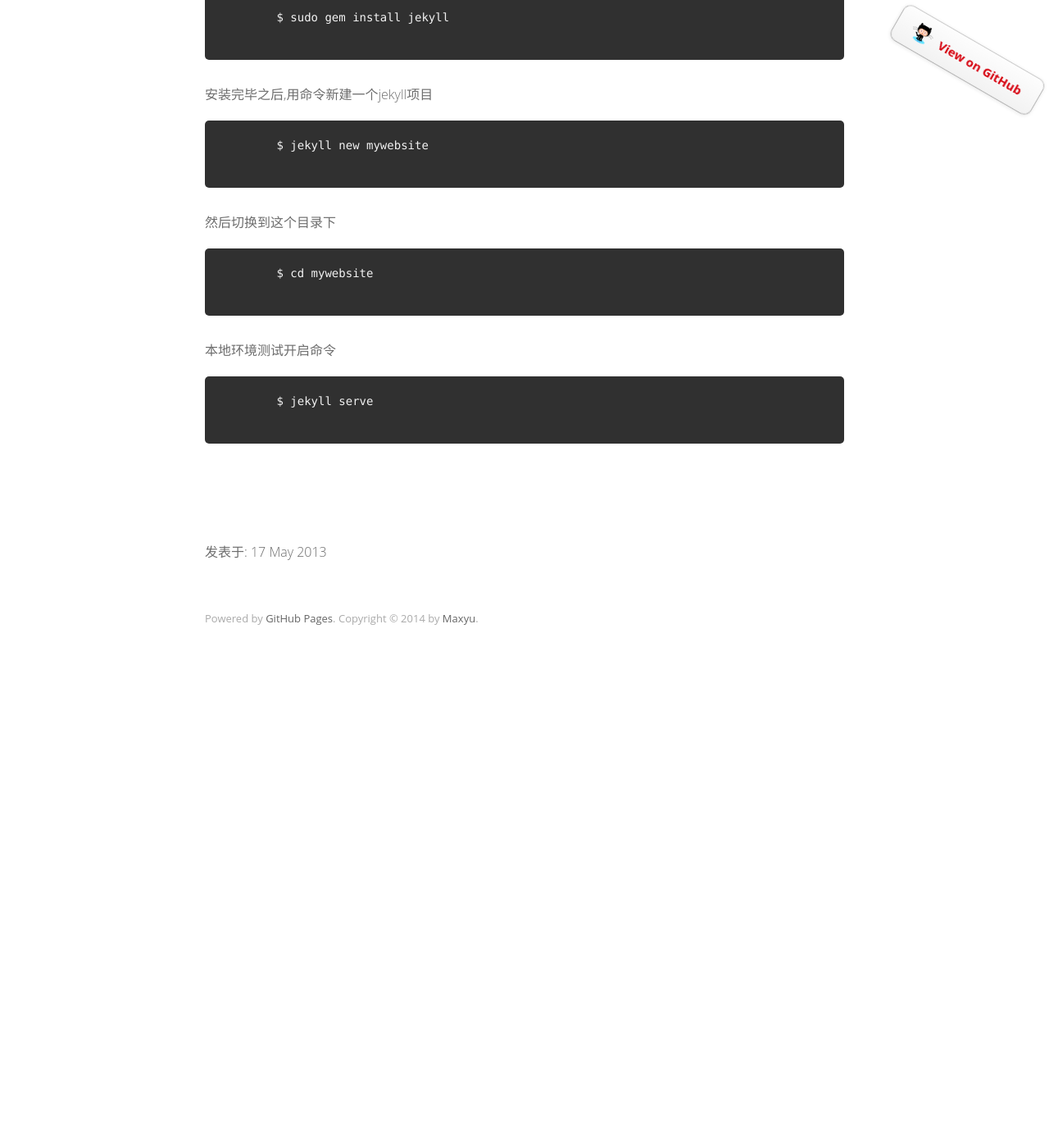
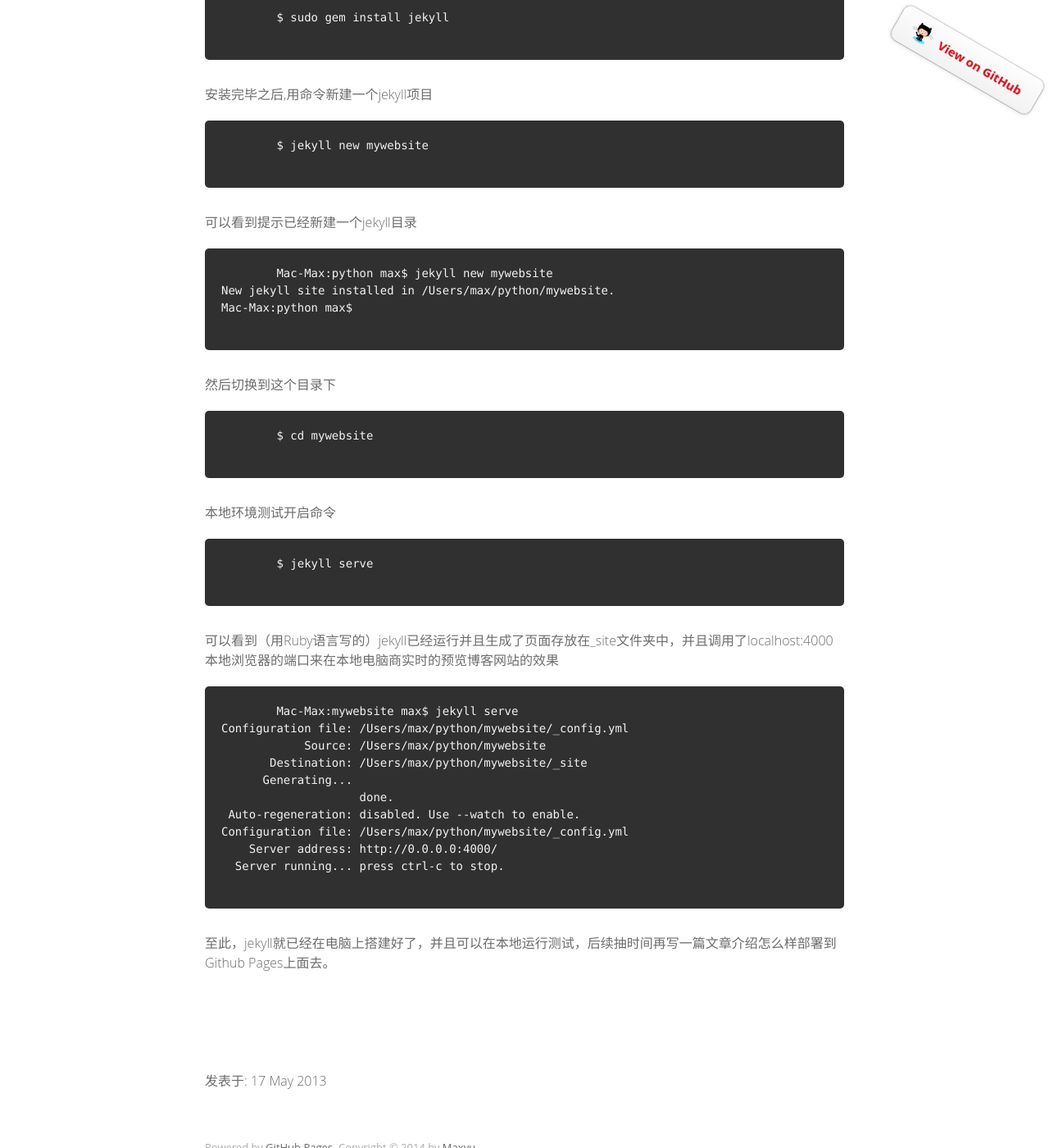
Before and after one commit to yubiaobin/yubiaobin.github.io, a Jekyll site: the page built from _posts/2013-05-17-jekyll-command-line.html, in a window 1280 px wide and 1400 px high, scrolled down 585 px. Shown: the whole window at 82% size. Built offline with Jekyll 4.4.1, drawn with Linux system fonts in a browser that asks for light colours; comment, search, counter and statistics services are not loaded; before the commit the page ends 1403 px from its top, so only the background shows below that.

Commit message:
modified the jekyll blog

```diff
--- a/_posts/2013-05-17-jekyll-command-line.html
+++ b/_posts/2013-05-17-jekyll-command-line.html
@@ -10,41 +10,73 @@ title : jekyll工具使用
 
 
 <p>Mac电脑上首先要安装jekyll,命令如下：</p>
-
 <p>
 	{% highlight html %}
 	$ gem install jekyll
 	{% endhighlight %}
 </p>
 
+
 <p>如果提示没有执行权限的话，就在前面加上sodu</p>
-
 <p>
 	{% highlight html %}
 	$ sudo gem install jekyll
 	{% endhighlight %}
 </p>
 
+
 <p>安装完毕之后,用命令新建一个jekyll项目</p>
-
 <p>
 	{% highlight html %}
 	$ jekyll new mywebsite
 	{% endhighlight %}
 </p>
 
+
+<p>可以看到提示已经新建一个jekyll目录</p>
+<p>
+	{% highlight html %}
+	Mac-Max:python max$ jekyll new mywebsite
+New jekyll site installed in /Users/max/python/mywebsite.
+Mac-Max:python max$
+	{% endhighlight %}
+</p>
+
+
+
+
+
 <p>然后切换到这个目录下</p>
-
 <p>
 	{% highlight html %}
 	$ cd mywebsite
 	{% endhighlight %}
 </p>
 
+
 <p>本地环境测试开启命令</p>
-
 <p>
 	{% highlight html  %}
 	$ jekyll serve
 	{% endhighlight %}
 </p>
+
+
+<p>可以看到（用Ruby语言写的）jekyll已经运行并且生成了页面存放在_site文件夹中，并且调用了localhost:4000本地浏览器的端口来在本地电脑商实时的预览博客网站的效果</p>
+<p>
+	{% highlight html  %}
+	Mac-Max:mywebsite max$ jekyll serve
+Configuration file: /Users/max/python/mywebsite/_config.yml
+            Source: /Users/max/python/mywebsite
+       Destination: /Users/max/python/mywebsite/_site
+      Generating...
+                    done.
+ Auto-regeneration: disabled. Use --watch to enable.
+Configuration file: /Users/max/python/mywebsite/_config.yml
+    Server address: http://0.0.0.0:4000/
+  Server running... press ctrl-c to stop.
+	{% endhighlight %}
+</p>
+
+
+<p>至此，jekyll就已经在电脑上搭建好了，并且可以在本地运行测试，后续抽时间再写一篇文章介绍怎么样部署到Github Pages上面去。</p>
```
